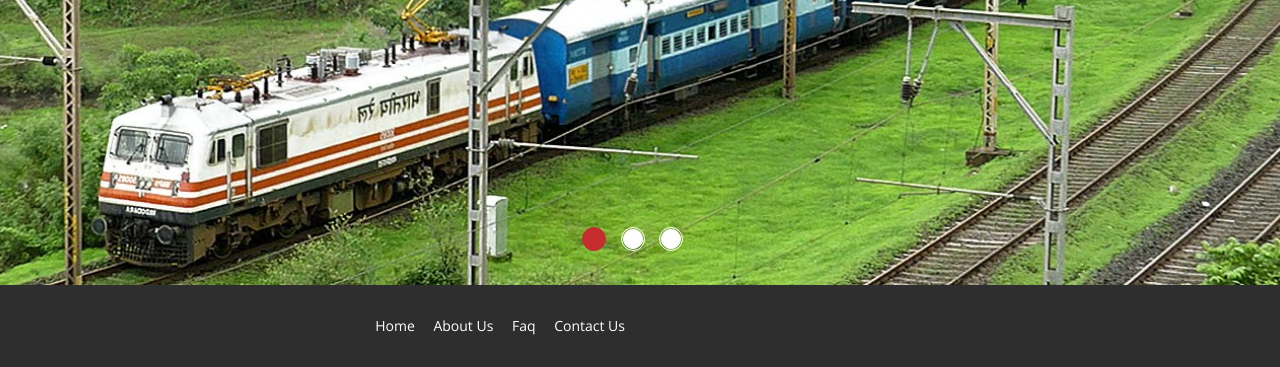
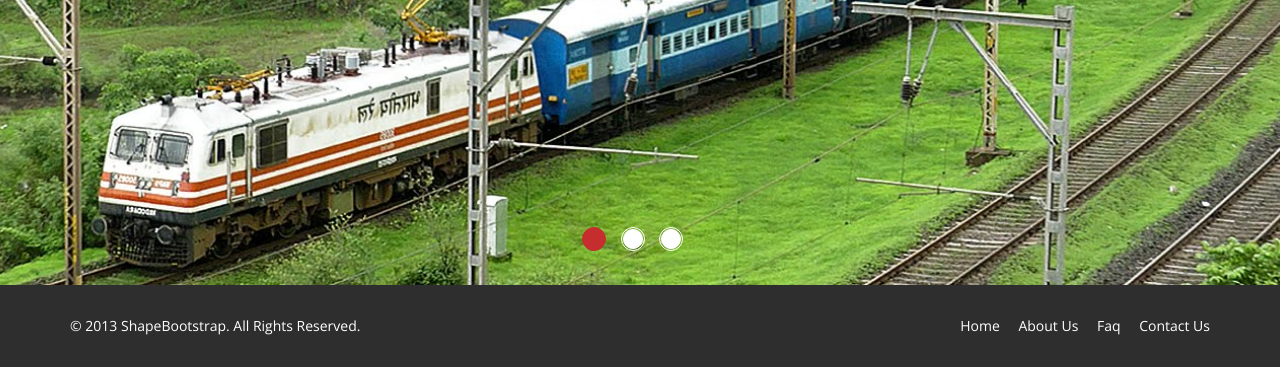
Before and after one commit to shilpa-k29/train_booking-_system, a plain HTML site: page index.html in a window 1280 px wide. Shown: the part 583-950 px from the top of the page. Drawn offline with nearby package versions, Linux system fonts and the light colour scheme.

Commit message:
Update index.html

```diff
--- a/index.html
+++ b/index.html
@@ -148,7 +148,9 @@
     <footer id="footer" class="midnight-blue">
         <div class="container">
             <div class="row">
-
+                <div class="col-sm-6">
+                    &copy; 2013 <a target="_blank" href="http://shapebootstrap.net/" title="Free Twitter Bootstrap WordPress Themes and HTML templates">ShapeBootstrap</a>. All Rights Reserved.
+                </div>
                 <div class="col-sm-6">
                     <ul class="pull-right">
                         <li><a href="#">Home</a></li>
```
